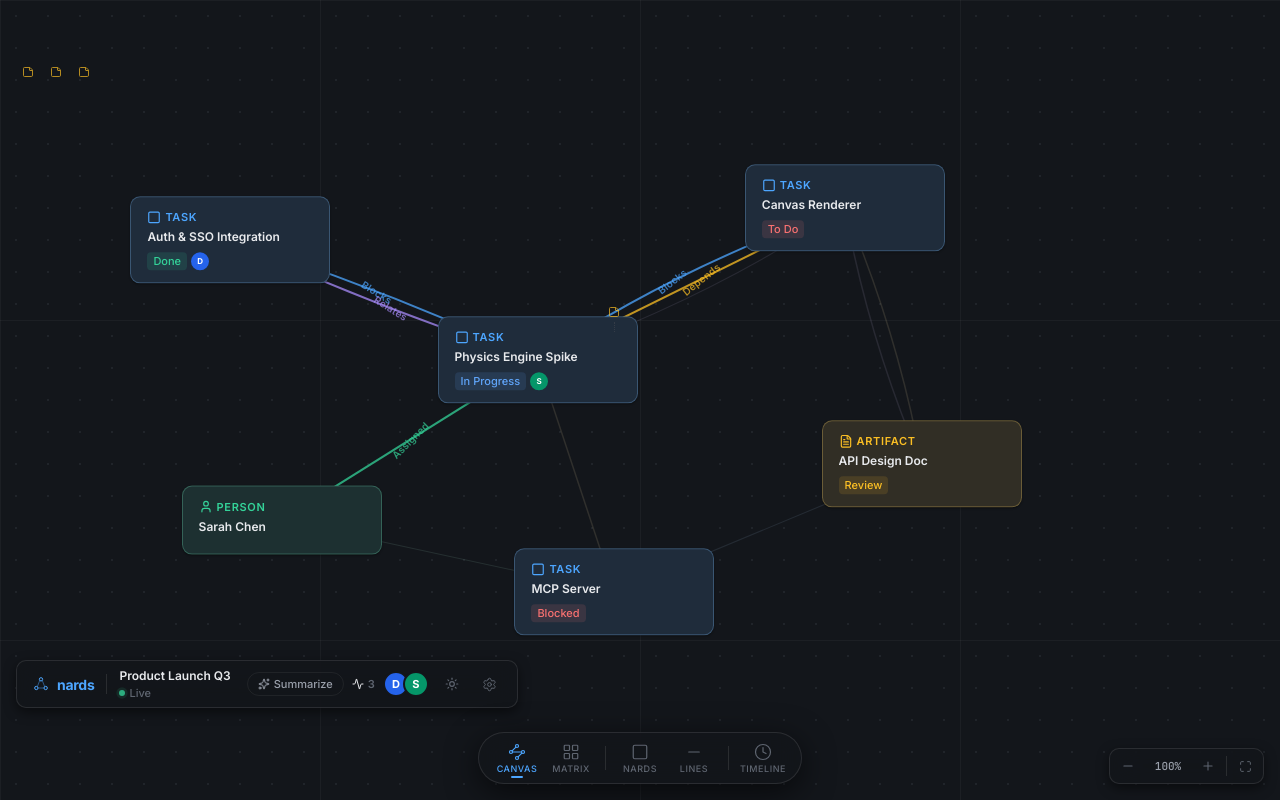
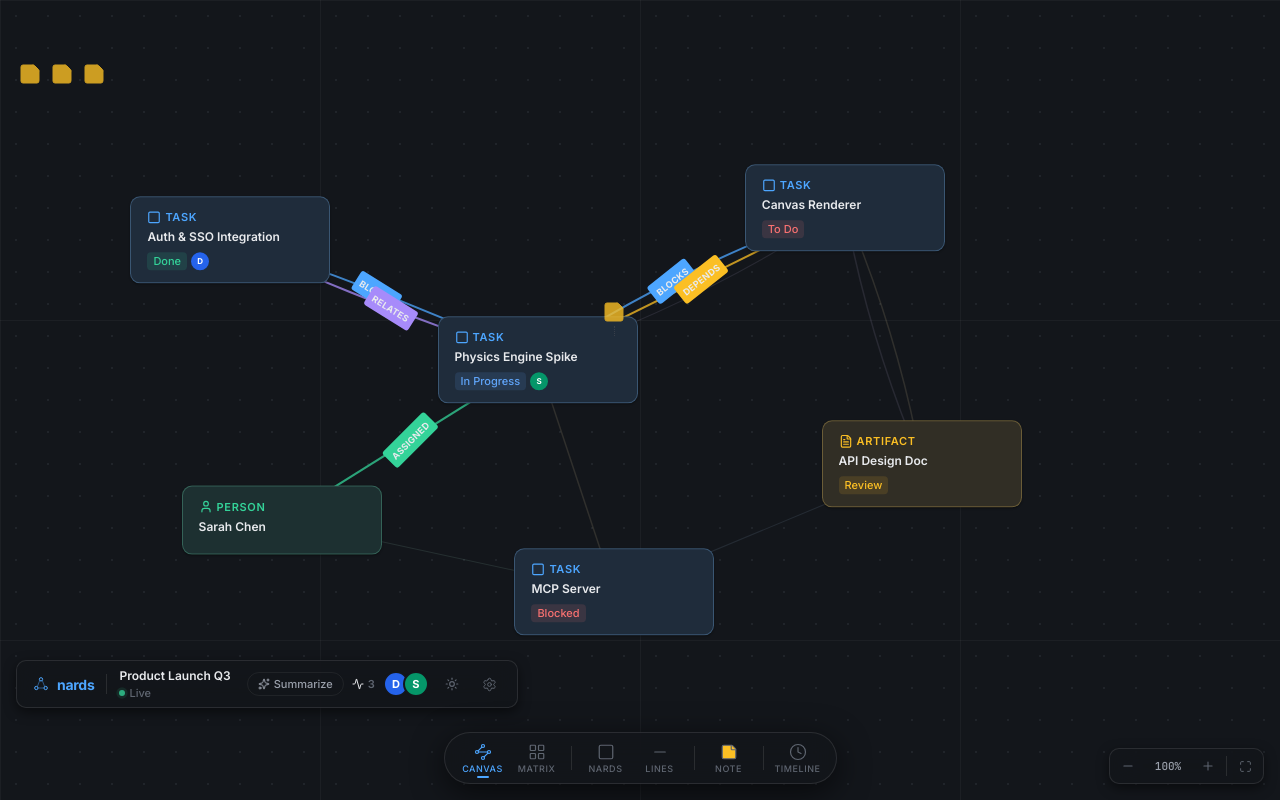
Before and after one commit to themightyboosh/nords, a React (Vite) app in the folder client-alt/: page / in a window 1280 px wide. Built offline with nearby package versions, Linux system fonts and the light colour scheme.

Commit message:
feat: Color-boxed angle-matched labels, solid 2x stickies, Note drag-source in dock

```diff
--- a/client-alt/src/components/Canvas/CanvasMock.css
+++ b/client-alt/src/components/Canvas/CanvasMock.css
@@ -29,8 +29,8 @@
 }
 
 .nards-unanchored-note {
-  width: 24px;
-  height: 24px;
+  width: 28px;
+  height: 28px;
   display: flex;
   align-items: center;
   justify-content: center;
@@ -38,7 +38,7 @@
   border: none;
   cursor: grab;
   color: var(--nards-color-warning);
-  opacity: 0.7;
+  opacity: 0.8;
   transition: opacity 0.15s ease, transform 0.15s ease;
 }
 
@@ -107,21 +107,25 @@
   filter: saturate(0.3);
 }
 
-/* ── Line Labels — bare text, angle-matched ── */
+/* ── Line Labels — boxed in line color, angle-matched ── */
 .nards-tether-label {
   position: absolute;
   z-index: 15;
   white-space: nowrap;
   pointer-events: none;
   transform-origin: center center;
+  /* backgroundColor set inline to line color */
+  border-radius: 3px;
+  padding: 1px 5px;
 }
 
 .nards-tether-label__type {
   font-family: var(--nards-font-primary);
-  font-size: 10px;
-  font-weight: var(--nards-font-weight-semibold);
-  letter-spacing: 0.02em;
-  opacity: 0.7;
+  font-size: 9px;
+  font-weight: var(--nards-font-weight-bold);
+  letter-spacing: 0.03em;
+  text-transform: uppercase;
+  color: var(--nards-color-bg-base);
 }
 
 /* ═══════════════════════════════════════════════ */
@@ -214,8 +218,8 @@
 .nards-sticky-note {
   position: absolute;
   z-index: 14;
-  width: 20px;
-  height: 20px;
+  width: 28px;
+  height: 28px;
   display: flex;
   align-items: center;
   justify-content: center;
@@ -225,7 +229,7 @@
   user-select: none;
   transform-origin: center center;
   color: var(--nards-color-warning);
-  opacity: 0.7;
+  opacity: 0.8;
   transition: opacity 0.15s ease;
 }
 
--- a/client-alt/src/components/Canvas/CanvasMock.tsx
+++ b/client-alt/src/components/Canvas/CanvasMock.tsx
@@ -123,7 +123,7 @@ const CanvasMock: React.FC<CanvasMockProps> = ({ onNardClick, selectedNard }) =>
       <div className="nards-unanchored-notes">
         {UNANCHORED_NOTES.map((note, i) => (
           <div key={i} className="nards-unanchored-note" title={note} draggable>
-            <StickyNote size={12} />
+            <StickyNote size={24} fill="currentColor" strokeWidth={1} />
           </div>
         ))}
       </div>
@@ -190,7 +190,7 @@ const CanvasMock: React.FC<CanvasMockProps> = ({ onNardClick, selectedNard }) =>
           })}
         </svg>
 
-        {/* Line labels — angle-matched, counter-scaled */}
+        {/* Line labels — boxed in line color, angle-matched */}
         {tetherLabels.map((label, i) => (
           <div
             key={`label-${i}`}
@@ -198,10 +198,11 @@ const CanvasMock: React.FC<CanvasMockProps> = ({ onNardClick, selectedNard }) =>
             style={{
               left: `${label.x}%`,
               top: `${label.y}%`,
-              transform: `translate(-50%, -50%) scale(${inverseScale}) rotate(${label.angleDeg}deg)`,
+              transform: `translate(-50%, -50%) rotate(${label.angleDeg}deg) scale(${inverseScale})`,
+              backgroundColor: label.color,
             }}
           >
-            <span className="nards-tether-label__type" style={{ color: label.color }}>
+            <span className="nards-tether-label__type">
               {label.type}
             </span>
           </div>
@@ -259,7 +260,7 @@ const CanvasMock: React.FC<CanvasMockProps> = ({ onNardClick, selectedNard }) =>
                   title={nard.note}
                 >
                   <div className="nards-sticky-note__connector" />
-                  <StickyNote size={12} />
+                  <StickyNote size={24} fill="currentColor" strokeWidth={1} />
                 </div>
               )}
             </React.Fragment>
--- a/client-alt/src/components/Layout/GlobalDock.css
+++ b/client-alt/src/components/Layout/GlobalDock.css
@@ -89,6 +89,14 @@
   font-weight: var(--nards-font-weight-medium);
   letter-spacing: var(--nards-letter-spacing-wide);
   text-transform: uppercase;
+}
+
+.nards-dock__item--drag {
+  cursor: grab;
+}
+
+.nards-dock__item--drag:active {
+  cursor: grabbing;
 }
 
 /* ═══════════════════════════════════════════════ */
--- a/client-alt/src/components/Layout/GlobalDock.tsx
+++ b/client-alt/src/components/Layout/GlobalDock.tsx
@@ -2,7 +2,7 @@ import React, { useState } from 'react';
 import {
   Waypoints, LayoutGrid, Square, Minus, Clock,
   Eye, EyeOff, Magnet, ChevronRight,
-  Zap, Bug, User, FileText, Target, Lightbulb
+  Zap, Bug, User, FileText, Target, Lightbulb, StickyNote
 } from 'lucide-react';
 import './GlobalDock.css';
 
@@ -84,6 +84,20 @@ const GlobalDock: React.FC<GlobalDockProps> = ({ activeView, onViewChange }) =>
             >
               <Minus size={18} strokeWidth={1.6} />
               <span className="nards-dock__label">Lines</span>
+            </button>
+          </div>
+
+          <div className="nards-dock__separator" />
+
+          {/* Sticky Note Tool */}
+          <div className="nards-dock__section">
+            <button
+              className="nards-dock__item nards-dock__item--drag"
+              draggable
+              title="Drag to add a sticky note"
+            >
+              <StickyNote size={18} strokeWidth={1.6} fill="var(--nards-color-warning)" />
+              <span className="nards-dock__label">Note</span>
             </button>
           </div>
 
```
